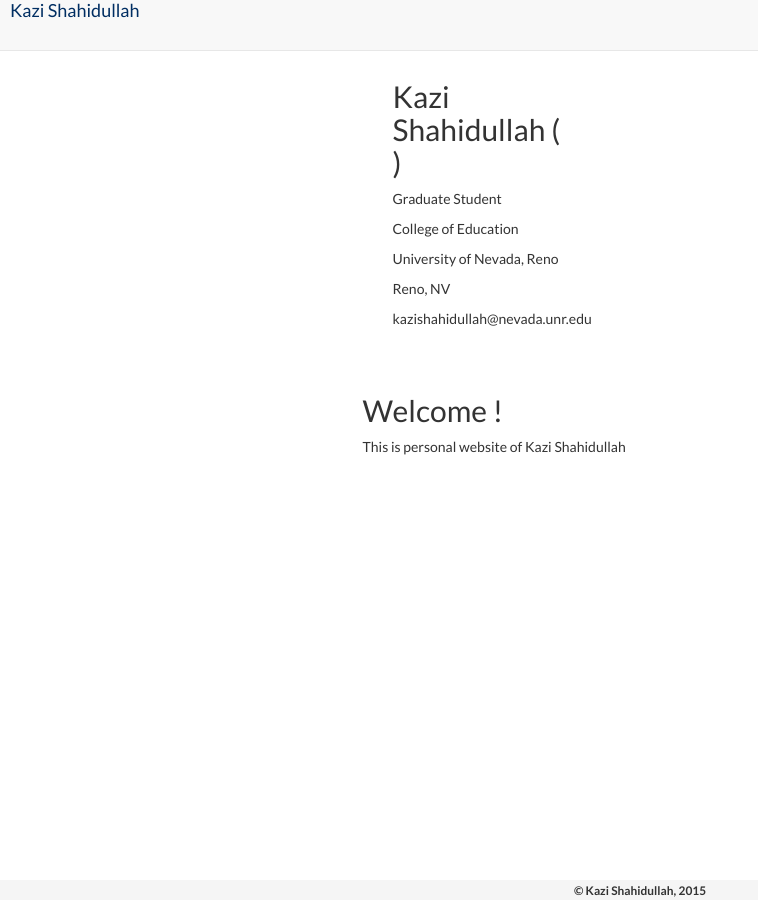
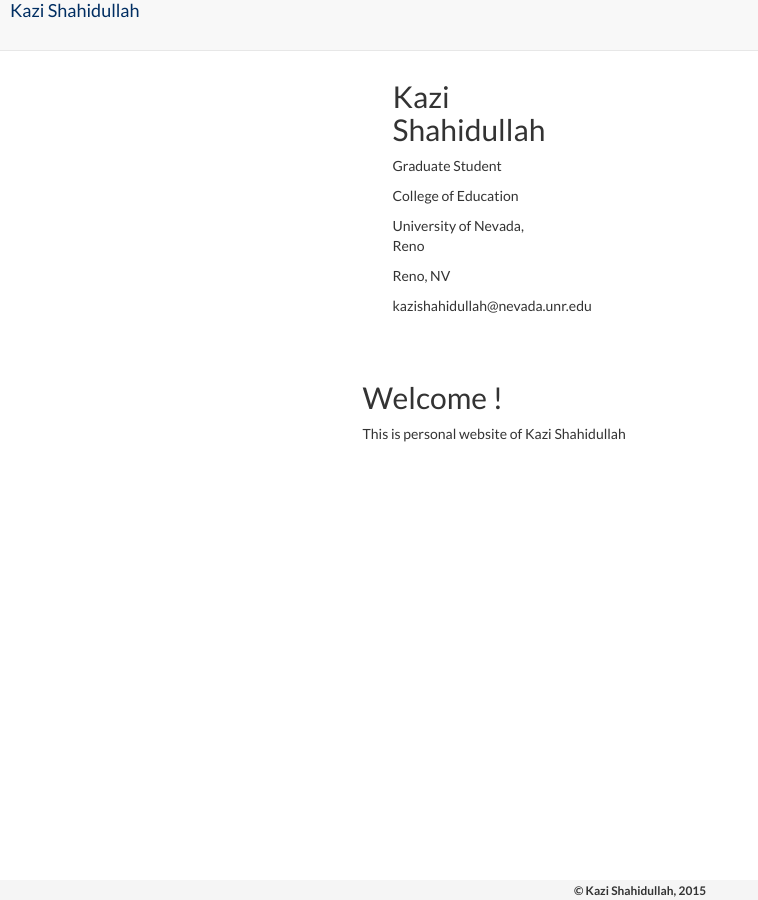
Before and after one commit to kazishahidullah/kazishahidullah.github.io, a Jekyll site: the page built from index.html, in a window 1280 px wide. Shown: the whole page, without its empty margins (0-758 px from the left). Built offline with Jekyll 4.4.1, drawn with Linux system fonts in a browser that asks for light colours; nearby versions of some CDN libraries.

Commit message:
Update index.html

```diff
--- a/index.html
+++ b/index.html
@@ -12,7 +12,7 @@ lastmodified: 2014-10-19 23:51
 
           <div class="col-xs-12 col-sm-8">
             <h2> <span itemprop="name">{{site.data.personal.name}}</span>
-               ( <span itemprop="additionalName">{{site.data.personal.nickname}}</span> )
+
             </h2>
             <p itemprop="jobTitle">{{site.data.personal.position}}</p>
             <span itemprop="affiliation">
```
